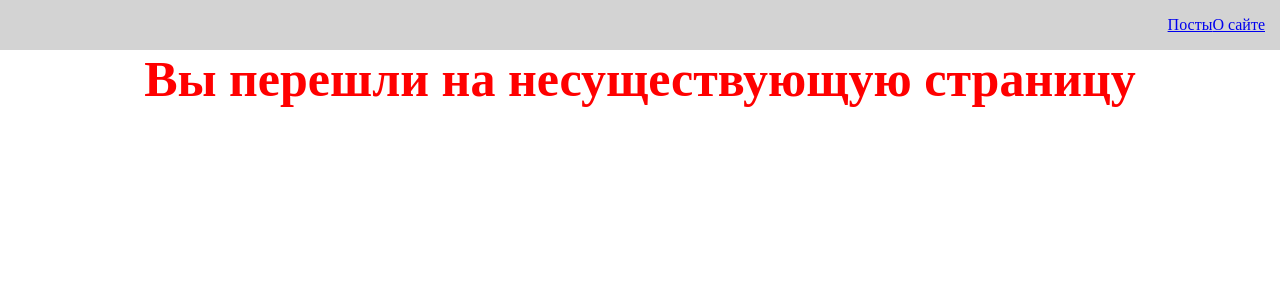
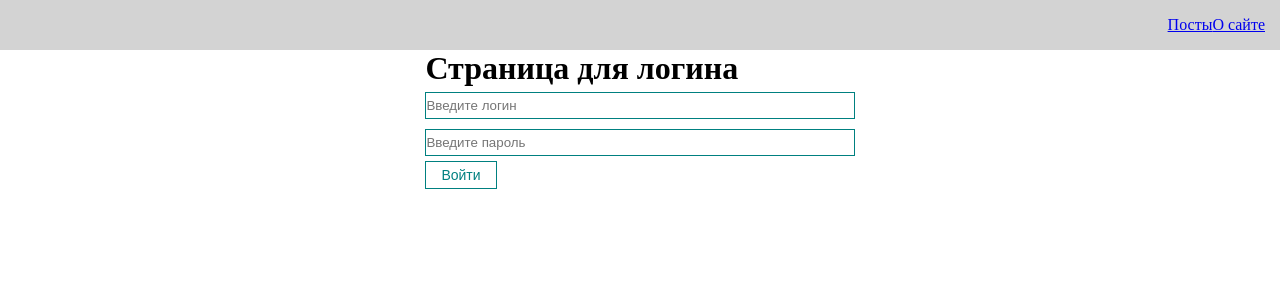
Before and after one commit to pevacik/MentorSteps, a React (Vite) app: page /login in a window 1280 px wide. Before the commit this address led to /error. Shown: the top 300 px of the page. Built offline with nearby package versions, Linux system fonts and the light colour scheme; the HTML template or start-up script is replaced by a standard one.

Commit message:
массив роутов, логин

```diff
--- a/src/components/AppRouter.jsx
+++ b/src/components/AppRouter.jsx
@@ -1,18 +1,35 @@
 import { Navigate, Route, Routes } from 'react-router-dom'
-import Posts from './pages/Posts'
-import About from './pages/About'
-import Error from './pages/Error'
-import PostIdPage from './pages/PostIdPage'
+import { publicRoutes, privateRoutes } from '../router'
 
 const AppRouter = () => {
+  const isAuth = false
   return (
-    <Routes>
-      <Route path="/about" element={<About/>}/>
-      <Route path="/posts" element={<Posts/>}/>
-      <Route path="/posts/:id" element={<PostIdPage/>}/>
-      <Route path="/error" element={<Error/>}/>
-      <Route path="*" element={<Navigate to="/error" replace />} />O
-    </Routes>
+    isAuth
+      ? <Routes>
+
+        {privateRoutes.map((route) => {
+          return (
+            <Route
+              element={<route.component />}
+              path={route.path}
+            />
+          )
+        })}
+        <Route path="*" element={<Navigate to="/posts" replace />} />
+      </Routes>
+      :<Routes>
+
+        {publicRoutes.map((route) => {
+          return (
+            <Route
+              element={<route.component />}
+              path={route.path}
+            />
+          )
+        })}
+        <Route path="*" element={<Navigate to="/login" replace />} />
+      </Routes>
+
   )
 }
 
--- a/src/components/UI/loader/Loader.jsx
+++ b/src/components/UI/loader/Loader.jsx
@@ -1,4 +1,3 @@
-import React from 'react'
 import cl from './Loader.module.css'
 
 const Loader = () => {
--- /dev/null
+++ b/src/components/pages/Login.jsx
@@ -0,0 +1,17 @@
+import Mybutton from '../UI/button/Mybutton'
+import MyInput from '../UI/input/MyInput'
+
+const Login = () => {
+  return (
+    <div>
+      <h1>Страница для логина</h1>
+      <form>
+        <MyInput type="text" placeholder="Введите логин" />
+        <MyInput type="password" placeholder="Введите пароль" />
+        <Mybutton>Войти</Mybutton>
+      </form>
+    </div>
+  )
+}
+
+export default Login
--- /dev/null
+++ b/src/router/index.js
@@ -0,0 +1,14 @@
+import About from '../components/pages/About'
+import Login from '../components/pages/Login'
+import PostIdPage from '../components/pages/PostIdPage'
+import Posts from '../components/pages/Posts'
+
+export const privateRoutes = [
+  {path:'/about', component: About},
+  {path:'/posts', component: Posts},
+  {path:'/posts/:id', component: PostIdPage},
+]
+
+export const publicRoutes = [
+  {path:'/login', component: Login},
+]
```
Also changed, not shown: src/App.jsx (+3 -6 lines).
